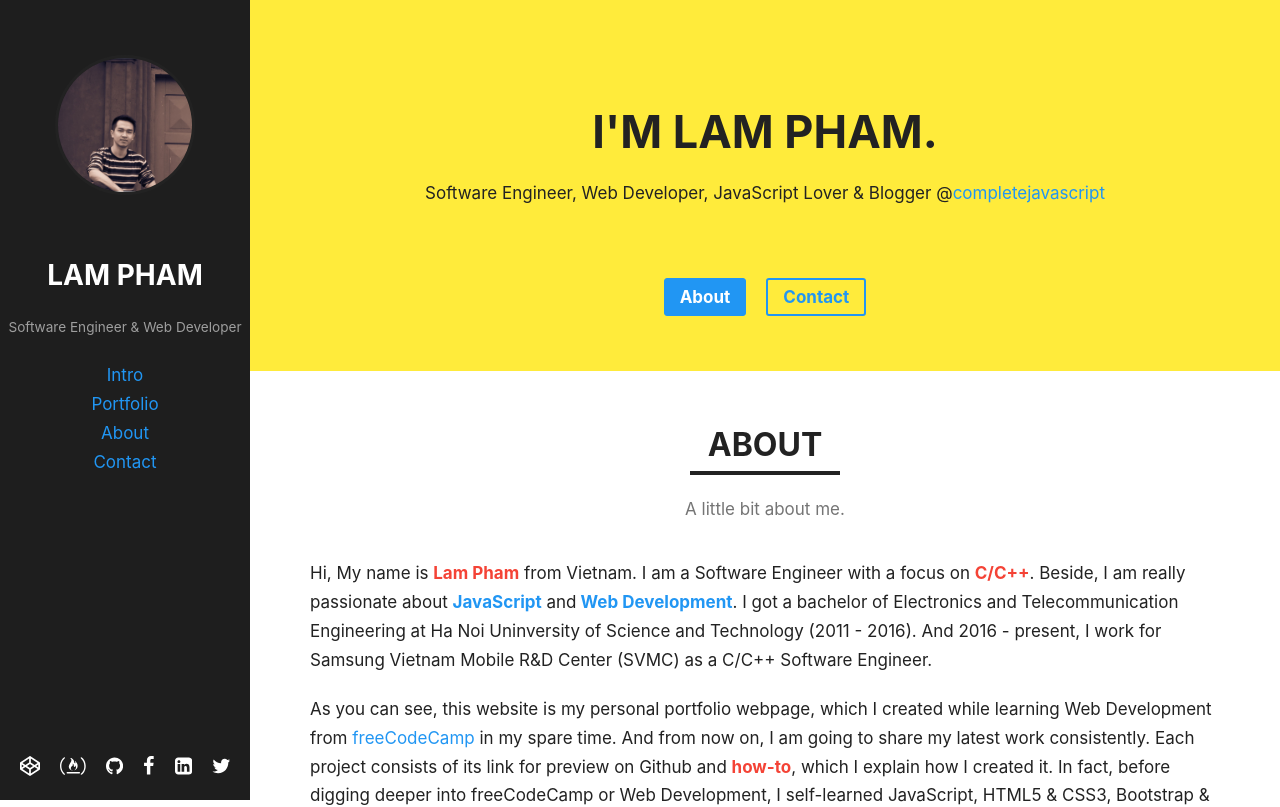
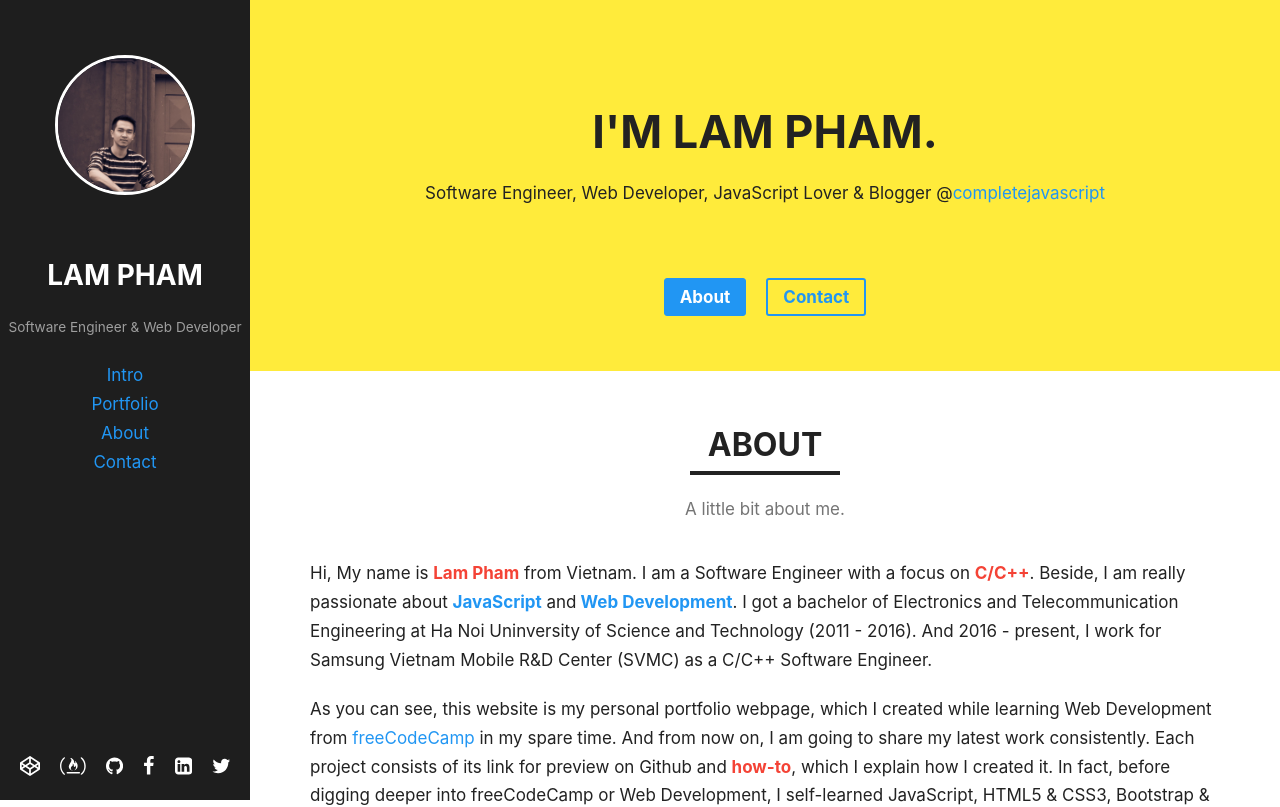
Before and after one commit to completejavascript/completejavascript.github.io, a React (Create React App) app: page / in a window 1280 px wide. Shown: the top 807 px of the page. Built offline with nearby package versions, Linux system fonts and the light colour scheme.

Commit message:
Fix border color avatart

```diff
--- a/src/components/SideBar.js
+++ b/src/components/SideBar.js
@@ -15,7 +15,7 @@ const SideBarTop = () => {
     <div className="flex-spread">
       <div className="padding margin-2">
         <img
-          className="image-responsive image-round border border-3 border-white"
+          className="image-responsive image-round border border-3 border-color-white"
           alt="Lam Pham's profile"
           src={ProfileImage}
         />
--- a/src/components/ToggleMenu.js
+++ b/src/components/ToggleMenu.js
@@ -6,7 +6,7 @@ const ToggleMenu = (props) => {
   return (
     <button
       onClick={props.handleClick}
-      className={`app-toggle-menu position-fixed border-2 border-color-blue
+      className={`app-toggle-menu position-fixed border border-2 border-color-blue
         transition ${props.isResponsive ? "responsive" : ""}`}
       >
         <IconBars color="#2196f3" />
```
